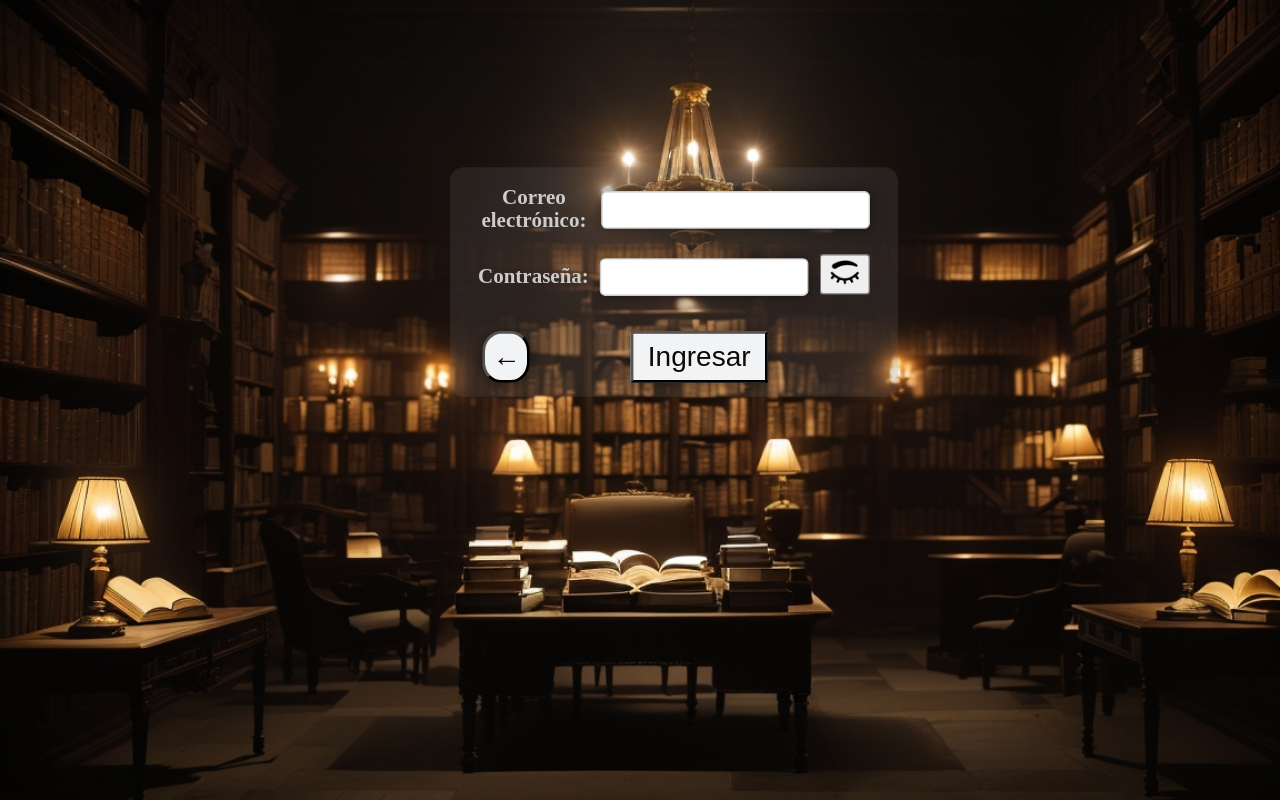
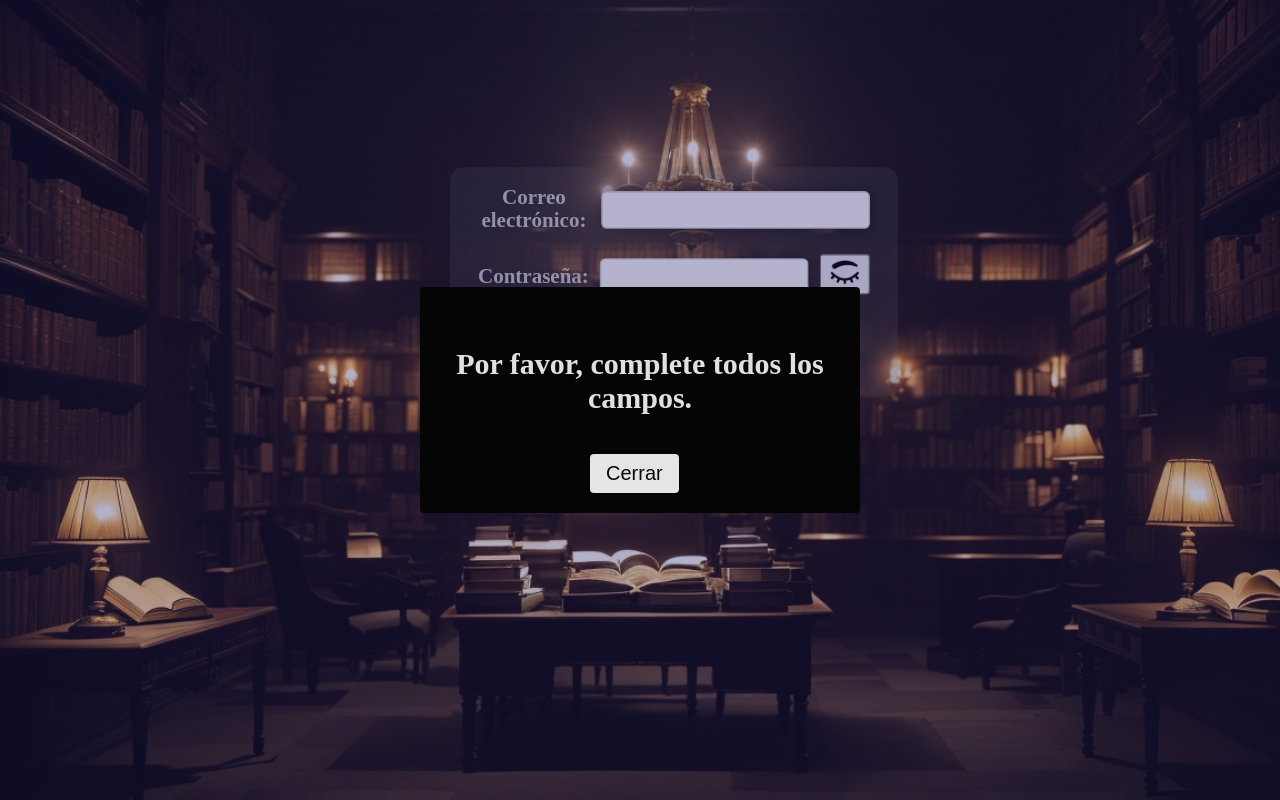
Before and after one commit to DiegoMartinez2094/Biblioteca_react, a React (Vite) app: page /ingreso in a window 1280 px wide. Both pictures are taken after a click on the button "Ingresar". Built offline with nearby package versions, Linux system fonts and the light colour scheme.

Commit message:
feat: :sparkles: change alert by modals
to improve the desing change th alert messages by modals

```diff
--- a/src/Components/Sign-in/Sign-in.jsx
+++ b/src/Components/Sign-in/Sign-in.jsx
@@ -1,10 +1,46 @@
 import React, { useState } from "react";
 import { Link, Navigate } from "react-router-dom";
 import "./Sign-in.css";
+import ReactModal from 'react-modal';
 
 
 export default function SignIn() {
   const config = JSON.parse(import.meta.env.VITE_My_server);
+//---------------------------------------------------------------------------------------
+//MODALES
+
+const [modalIsOpen, setModalIsOpen] = useState(false);
+const [modalMessage, setModalMessage] = useState(false);
+const [modalIsOpen2, setModalIsOpen2] = useState(false);
+
+  const openModal = () => {
+    setModalIsOpen(true);
+  };
+
+  const closeModal = () => {
+    setModalIsOpen(false);
+  };
+
+  const openModal2 = () => {
+    setModalIsOpen2(true);
+  };
+
+  const closeModal2 = () => {
+    setModalIsOpen2(false);
+  };
+
+
+  const openModal1 = () => {
+    setModalMessage(true);
+  };
+
+  const closeModal1 = () => {
+    setModalMessage(false);
+  };
+
+
+
+  //---------------------------------------------------------------------------------------
 
   const [Password, setPassword] = useState("");
   const [Email, setEmail] = useState("");
@@ -30,7 +66,7 @@ export default function SignIn() {
 const onIngresoClick = async () => {
   if (!Password || !Email) {
     // Validar que todos los campos estén llenos
-    alert("Por favor, complete todos los campos.");
+    openModal();
     return;
   }
 
@@ -76,10 +112,12 @@ const onIngresoClick = async () => {
       setEmail("");
       setPassword("");
     } else if (emailycontraseñaExistsResponse.status === 401) {
-      alert("Correo o Contraseña incorrecta");
+
+      openModal1();
     } else if (emailycontraseñaExistsResponse.status === 404) {
       // Credenciales incorrectas
-      alert("Credenciales no encontradas");
+
+      openModal2();
       setEmail("");
       setPassword("");
     } else {
@@ -96,7 +134,50 @@ const onIngresoClick = async () => {
 
   return (
     <>
+     <ReactModal
+        isOpen={modalIsOpen}
+        onRequestClose={closeModal}
+        contentLabel="Campos faltantes"
+        ariaHideApp={false}
+        className="modal-content"
+        overlayClassName="modal-overlay"
+      >
+        <div>
+          <h4 id="textModal">Por favor, complete todos los campos.</h4>
+          <button onClick={closeModal}>Cerrar</button>
+        </div>
+      </ReactModal>
+
+      <ReactModal
+        isOpen={modalIsOpen2}
+        onRequestClose={closeModal2}
+        contentLabel="Campos no encontrados"
+        ariaHideApp={false}
+        className="modal-content"
+        overlayClassName="modal-overlay"
+      >
+        <div>
+          <h4 id="textModal">Credenciales no encontradas</h4>
+          <button onClick={closeModal2}>Cerrar</button>
+        </div>
+      </ReactModal>
+
+      <ReactModal
+        isOpen={modalMessage}
+        onRequestClose={closeModal1}
+        contentLabel="Campos faltantes"
+        ariaHideApp={false}
+        className="modal-content"
+        overlayClassName="modal-overlay"
+      >
+        <div>
+          <h4 id="textModal">Correo o Contraseña incorrecta</h4>
+          <button onClick={closeModal1}>Cerrar</button>
+        </div>
+      </ReactModal>
+
       <div id="container">
+
         <div id="register" style={{ display: "flex", alignItems: "center" }}>
           <label id="one" htmlFor="Email">
             Correo electrónico:{" "}
```
